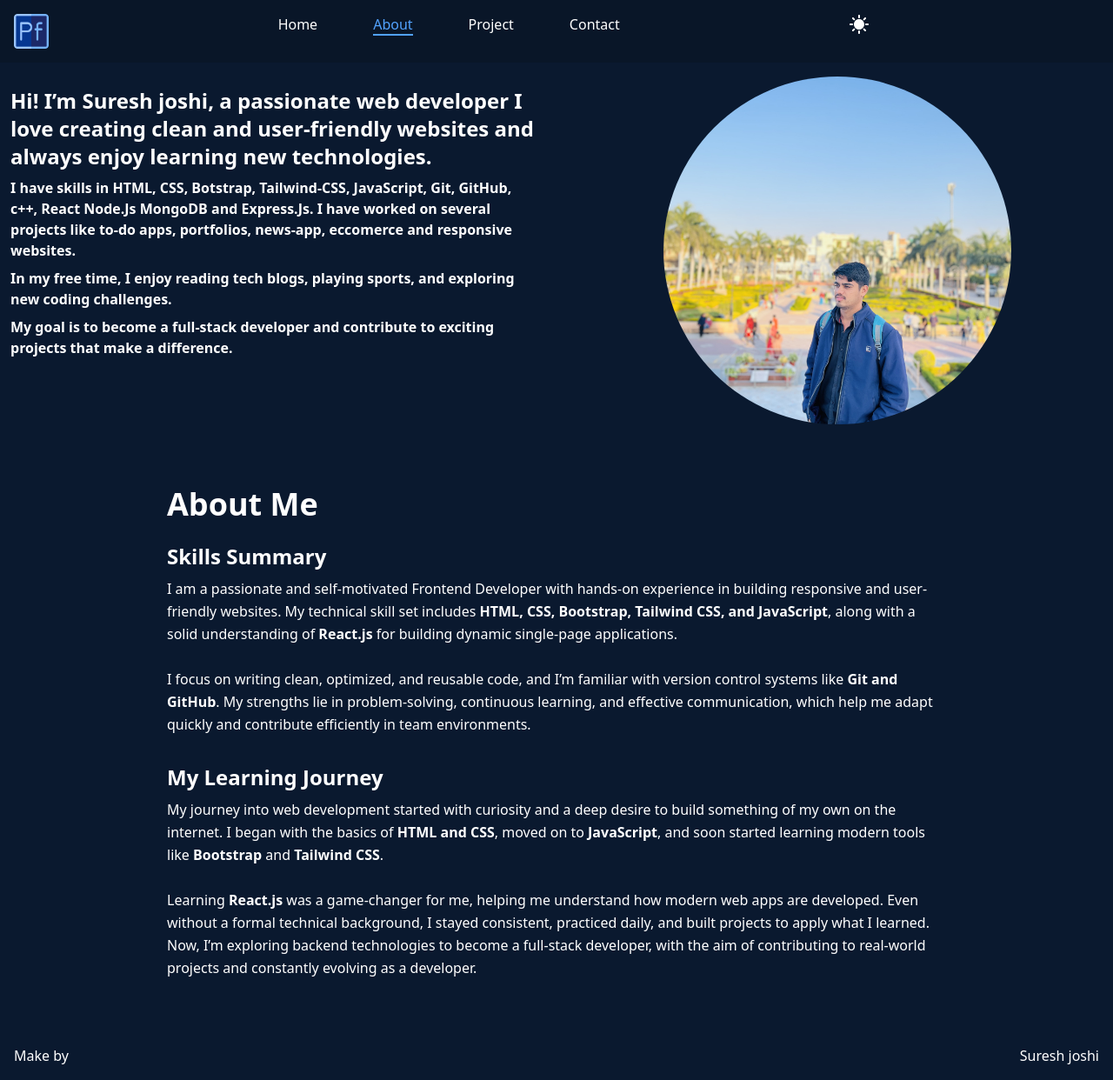
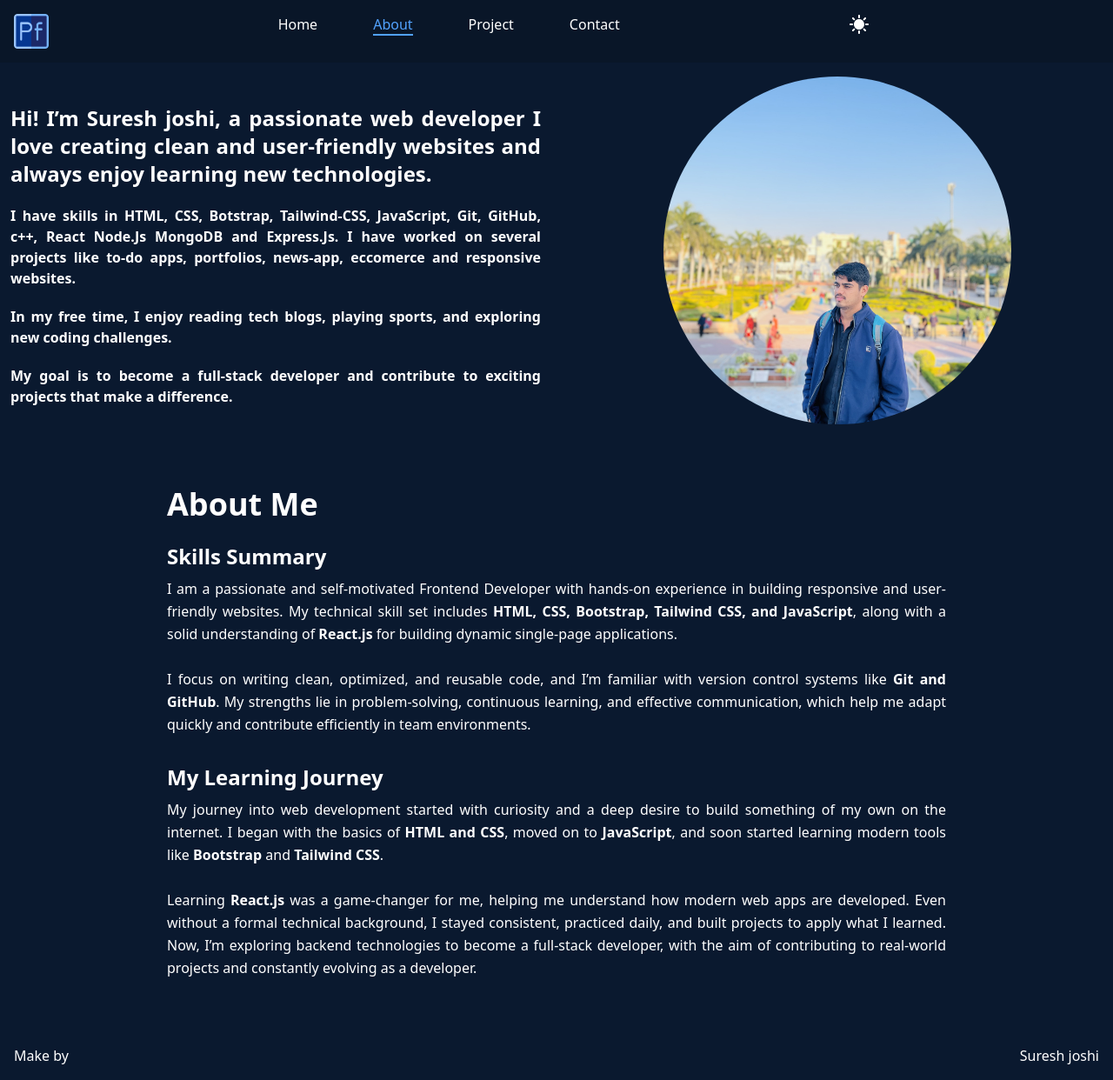
Before and after one commit to sureshjoshi88/Protfoliou-website, a React (Vite) app: page /about in a window 1280 px wide. Shown: the whole page at 87% size. Built offline with nearby package versions, Linux system fonts and the light colour scheme.

Commit message:
refactor About component for improved readability and layout

```diff
--- a/src/component/About.jsx
+++ b/src/component/About.jsx
@@ -5,8 +5,8 @@ const About = () => {
   return (
     <div>
       <div className='grid md:grid-cols-2 gap-5 p-1 mt-17'>
-        <div className='p-2 mt-5'>
-            <p className='text-2xl font-semibold'>Hi! I’m Suresh joshi, a passionate web developer I love creating clean and user-friendly websites and always enjoy learning new technologies.</p>
+        <div className='p-2 mt-5 text-justify space-y-3'>
+            <p className='text-2xl font-semibold mt-5'>Hi! I’m Suresh joshi, a passionate web developer I love creating clean and user-friendly websites and always enjoy learning new technologies.</p>
             <p className='pt-2 font-semibold'>I have skills in HTML, CSS, Botstrap, Tailwind-CSS, JavaScript, Git, GitHub, c++, React Node.Js MongoDB and Express.Js. I have worked on several projects like to-do apps, portfolios, news-app, eccomerce and responsive websites.</p>
             <p className='pt-2 font-semibold'>In my free time, I enjoy reading tech blogs, playing sports, and exploring new coding challenges.</p>
             <p className='pt-2 font-semibold'>My goal is to become a full-stack developer and contribute to exciting projects that make a difference.</p>
@@ -24,7 +24,7 @@ const About = () => {
         <h2 className="text-3xl md:text-4xl font-bold  mb-6">About Me</h2>
 
         {/* Skills Summary */}
-        <div className="mb-8">
+        <div className="mb-8 text-justify">
           <h3 className="text-2xl font-semibold  mb-2">Skills Summary</h3>
           <p className=" leading-relaxed">
             I am a passionate and self-motivated Frontend Developer with hands-on experience in building responsive and user-friendly websites.
@@ -35,7 +35,7 @@ const About = () => {
         </div>
 
         {/* My Journey */}
-        <div>
+        <div className='text-justify'>
           <h3 className="text-2xl font-semibold  mb-2">My Learning Journey</h3>
           <p className=" leading-relaxed">
             My journey into web development started with curiosity and a deep desire to build something of my own on the internet.
```
